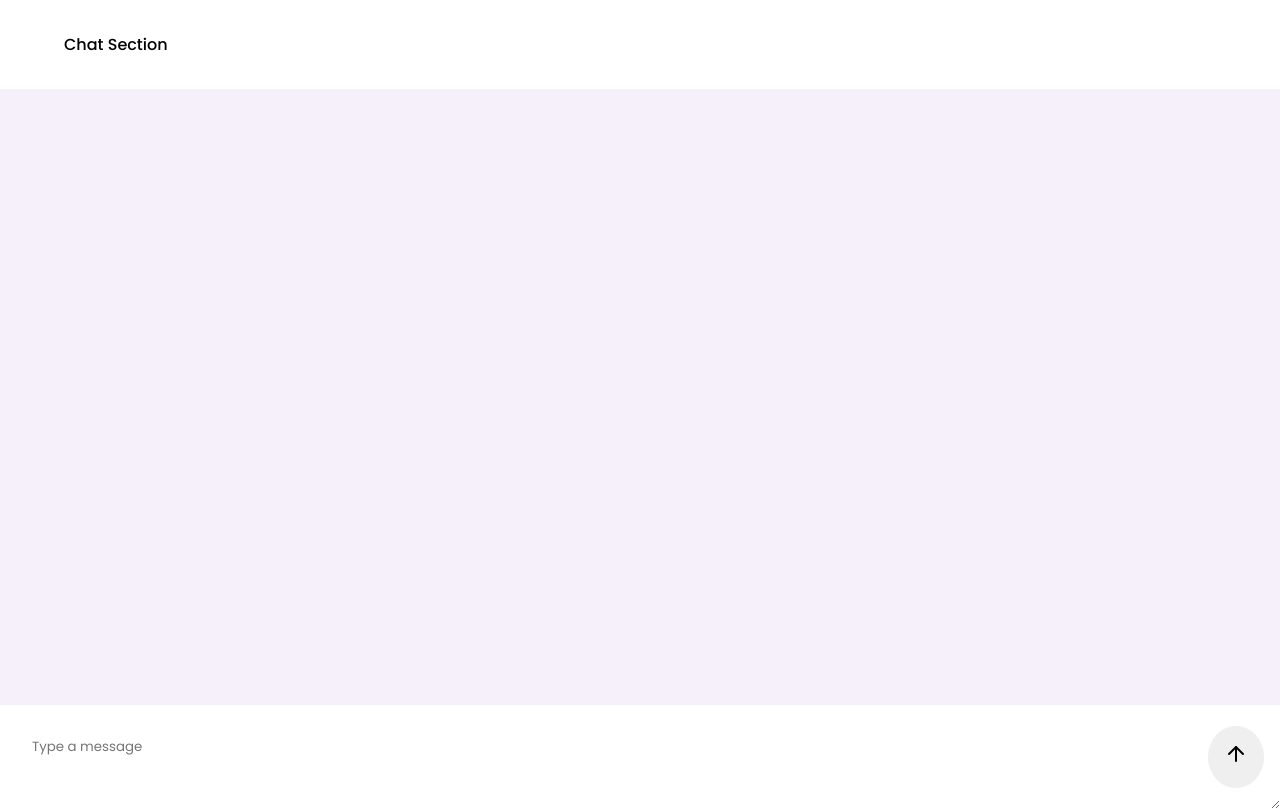
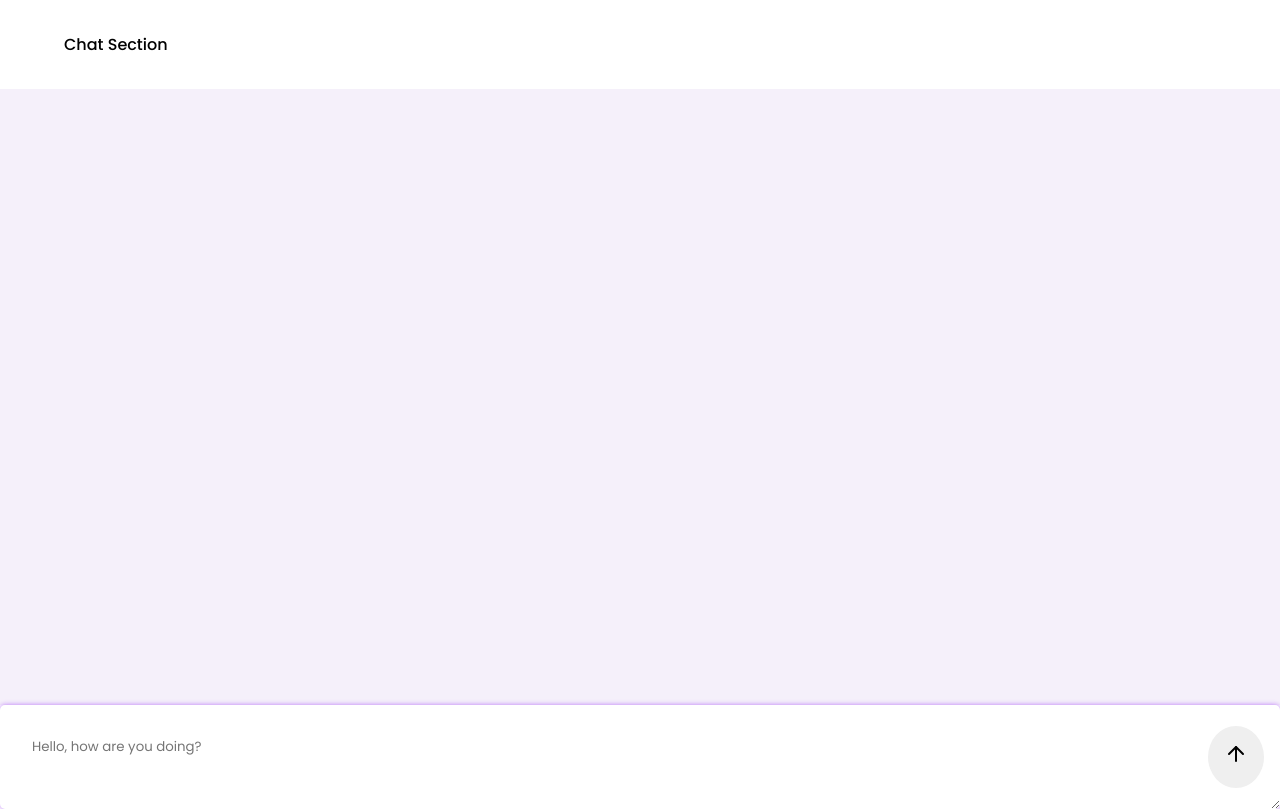
Before and after one commit to jane-ahone/HNG12-stage-3-FE-AI-textprocessing, a React (Vite) app: page / in a window 1280 px wide. Built offline with nearby package versions, Linux system fonts and the light colour scheme.

Commit message:
feat(UI): Improve accessibility

```diff
--- a/src/App.tsx
+++ b/src/App.tsx
@@ -16,7 +16,7 @@ function App() {
         <h1>Chat Section</h1>
       </header>
       <main>
-        <div className="chat-display-cntr">
+        <div className="chat-display-cntr" aria-live="polite">
           {messages.map((message, index) => (
             <>
               <TextBubble>{message.text}</TextBubble>{" "}
--- a/src/components/TextInput.tsx
+++ b/src/components/TextInput.tsx
@@ -100,13 +100,20 @@ const TextInput = ({ setMessages, setCurrentMsgId }: Props) => {
   return (
     <div className="input-container">
       <textarea
+        autoFocus
         name=""
+        aria-label="Type a message"
         id="text-input"
         value={textInput}
         onChange={handleInputChange}
-        placeholder="Type a message"
+        placeholder="Hello, how are you doing?"
       ></textarea>
-      <button type="submit" className="submit-txt" onClick={handleInputSubmit}>
+      <button
+        type="submit"
+        className="submit-txt"
+        aria-label="Submit message"
+        onClick={handleInputSubmit}
+      >
         <ArrowUp />
       </button>
     </div>
```
